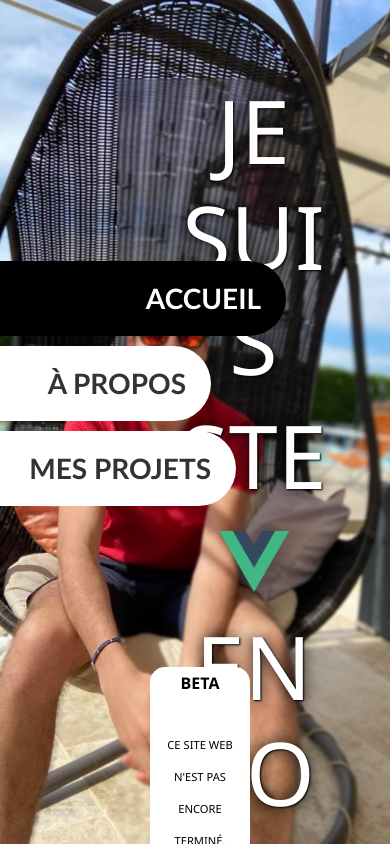
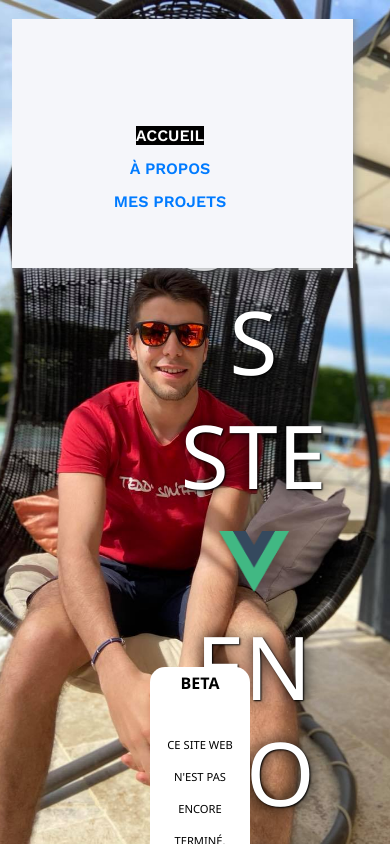
Before and after one commit to theejkb/Portfolio_v2, a Vue app: page /about in a window 390 px wide. Built offline with nearby package versions, Linux system fonts and the light colour scheme; a small style sheet from the web is missing.

Commit message:
menu mobile but need to fix

```diff
--- a/package.json
+++ b/package.json
@@ -9,11 +9,14 @@
   },
   "dependencies": {
     "@fortawesome/fontawesome-free": "^5.15.1",
+    "@jeremyhamm/vue-slider": "^0.2.0",
     "bootstrap-icons": "^1.0.0",
     "core-js": "^3.6.5",
     "gsap": "^3.5.1",
     "hover.css": "^2.3.2",
     "vue": "^2.6.11",
+    "vue-burger-menu": "^2.0.5",
+    "vue-radial-menu": "^1.1.1",
     "vue-router": "^3.4.6",
     "vuetify": "^2.3.15"
   },
--- a/public/index.html
+++ b/public/index.html
@@ -24,6 +24,7 @@
 
   <!-- Custom fonts -->
   <link href="https://fonts.googleapis.com/css?family=Raleway:100,100i,200,200i,300,300i,400,400i,500,500i,600,600i,700,700i,800,800i,900,900i" rel="stylesheet">
+  <link href="https://fonts.googleapis.com/css?family=Roboto|Work+Sans:400,600" rel="stylesheet">
   <link href="https://fonts.googleapis.com/css?family=Lora:400,400i,700,700i" rel="stylesheet">
 
   <!-- Vuetify fonts and material design -->
--- a/src/components/StevenHome.vue
+++ b/src/components/StevenHome.vue
@@ -41,7 +41,6 @@ export default {
   margin-top: 20%;
   padding: 0 50px;
   color: #fff;
-  backdrop-filter: blur(1px);
   text-shadow: 1px 1px 2px black, 0 0 1em black;
 }
 
--- a/src/components/StevenNav.vue
+++ b/src/components/StevenNav.vue
@@ -13,11 +13,41 @@
         </li>
         <!-- <li>
           <router-link to="/contact">Me contacter</router-link>
-        </li> -->
+        </li>-->
       </ul>
     </nav>
+
+
+
+    <div class="container">
+        <div class="content">
+          <nav role="navigation">
+            <div id="menuToggle">
+              <input type="checkbox" />
+                <span></span>
+                <span></span>
+                <span></span>
+              <ul id="menu">
+                <li>
+                  <router-link to="/">Accueil</router-link>
+                </li>
+                <li>
+                  <router-link to="/about">À propos</router-link>
+                </li>
+                <li>
+                  <router-link to="/projects">Mes projets</router-link>
+                </li>
+                 <!-- <li>
+                  <router-link to="/contact">Me contacter</router-link>
+                </li> -->
+              </ul>
+            </div>
+          </nav>
+      </div>
+    </div>
+
     <div class="beta animated pulse">
-     <p class="beta-title">BETA</p>
+      <p class="beta-title">BETA</p>
       <p class="beta-text">
         Ce site web n'est pas encore terminé.
         <br />Il est en cours de construction
@@ -27,8 +57,11 @@
 </template>
 
 <script>
+
 export default {
   name: "StevenHeader",
+  components: {
+  },
   props: {},
   data: () => ({
     isRouteABoutMore: false
@@ -52,7 +85,6 @@ export default {
   transition: all ease 0.3s;
   animation-iteration-count: 5;
   animation-delay: 5s;
-
 }
 
 .beta-text {
@@ -131,7 +163,186 @@ export default {
   width: 100% !important;
 }
 
-@media (min-width: 1024px) and (max-width: 1200px){
+@media (max-width: 763px) and (min-width: 100px) {
+  .navbar {
+    display: none;
+  }
+  a {
+    text-decoration: none;
+    color: #1e1e23;
+    opacity: 1;
+    font-family: "work sans", sans serif;
+    font-size: 1.5em;
+    font-weight: 400;
+    transition: 200ms;
+    background-color: #fff;
+  }
+
+  a:hover {
+    opacity: 1;
+    border-radius: 15px;
+    padding: 5px;
+    text-decoration: none;
+  }
+  .router-link-exact-active {
+    border-radius: 15px;
+    padding: 5px;
+  }
+  ul {
+    padding: 0;
+    list-style-type: none;
+  }
+
+  .container {
+    margin-top: 0px;
+    margin-right: 0px !important;
+    margin-left: 0px !important;
+    max-width: 730px !important;
+    width: 720px;
+    display: flex;
+    justify-content: left;
+    align-items: flex-end;
+  }
+  .content {
+    width: 100%;
+    height: 600px;
+    background-color: #f5f6fa;
+    overflow: hidden;
+  }
+  nav {
+    background-color: #1e1e23;
+    height: 50px;
+  }
+
+  #menuToggle {
+    display: flex;
+    flex-direction: column;
+    position: relative;
+    top: 25px;
+    left: 25px;
+    z-index: 1;
+    -webkit-user-select: none;
+    user-select: none;
+  }
+
+  #menuToggle input {
+    display: flex;
+    width: 40px;
+    height: 32px;
+    position: absolute;
+    cursor: pointer;
+    opacity: 0;
+    z-index: 2;
+  }
+
+  #menuToggle span {
+    display: flex;
+    width: 29px;
+    height: 2px;
+    margin-bottom: 5px;
+    position: relative;
+    background: #ffffff;
+    border-radius: 3px;
+    z-index: 1;
+    transform-origin: 5px 0px;
+    transition: transform 0.5s cubic-bezier(0.77, 0.2, 0.05, 1),
+      background 0.5s cubic-bezier(0.77, 0.2, 0.05, 1), opacity 0.55s ease;
+  }
+
+  #menuToggle span:first-child {
+    transform-origin: 0% 0%;
+  }
+
+  #menuToggle span:nth-last-child(2) {
+    transform-origin: 0% 100%;
+  }
+
+  #menuToggle input:checked ~ span {
+    opacity: 1;
+    transform: rotate(45deg) translate(-3px, -1px);
+    background: #36383f;
+  }
+  #menuToggle input:checked ~ span:nth-last-child(3) {
+    opacity: 0;
+    transform: rotate(0deg) scale(0.2, 0.2);
+  }
+
+  #menuToggle input:checked ~ span:nth-last-child(2) {
+    transform: rotate(-45deg) translate(0, -1px);
+  }
+
+  #menu {
+    position: absolute;
+    width: 100%;
+    box-shadow: 0 0 10px #85888c;
+    margin: -50px 0 0 -50px;
+    padding: 50px;
+    padding-top: 125px;
+    background-color: #f5f6fa;
+    -webkit-font-smoothing: antialiased;
+    transform-origin: 0% 0%;
+    transform: translate(-100%, 0);
+    transition: transform 0.5s cubic-bezier(0.77, 0.2, 0.05, 1);
+  }
+
+  #menu li {
+    padding: 10px 0;
+    transition-delay: 2s;
+  }
+  #menu li:focus {
+    transform: none;
+  }
+
+  #menuToggle input:checked ~ ul {
+    transform: none;
+  }
 
 }
+
+@media (max-width: 1023px) and (min-width: 764px) {
+  .navbar ul li a {
+    color: #333;
+    background-color: #fff;
+    width: 95%;
+    height: 75px;
+    display: inline-block;
+    text-decoration: none;
+    line-height: 75px;
+    text-align: right;
+    margin-bottom: 10px;
+    font-size: 16px;
+    text-transform: uppercase;
+    font-weight: 700;
+    padding-right: 25px;
+    border-radius: 0 50px 50px 0;
+    transition: all ease 0.3s;
+  }
+  .navbar {
+    position: fixed;
+    top: 30%;
+    left: -230px;
+    z-index: 99;
+    font-family: "Gill Sans", "Gill Sans MT", Calibri, "Trebuchet MS",
+      sans-serif;
+  }
+
+  .navbar ul li {
+    width: 400px;
+  }
+
+  .beta {
+    position: fixed;
+    bottom: -130px;
+    color: black;
+    background-color: #fff;
+    font-weight: 700;
+    left: 100px;
+    border-radius: 15px 15px 0px 0px;
+    width: 100px;
+    z-index: 99;
+    transition: all ease 0.3s;
+    animation-iteration-count: 5;
+    animation-delay: 5s;
+  }
+}
 </style>
```
Also changed, not shown: 1 other file (tests, documents, lock files or other folders).
